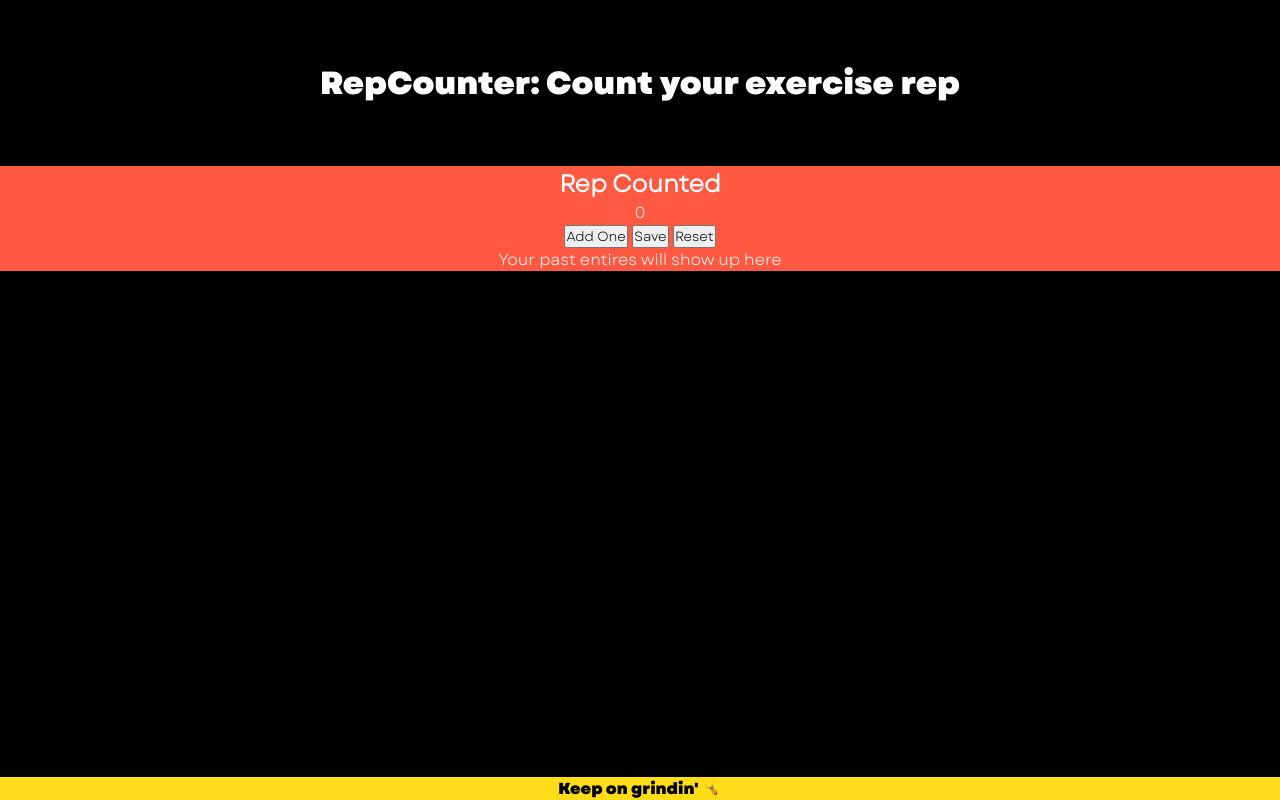
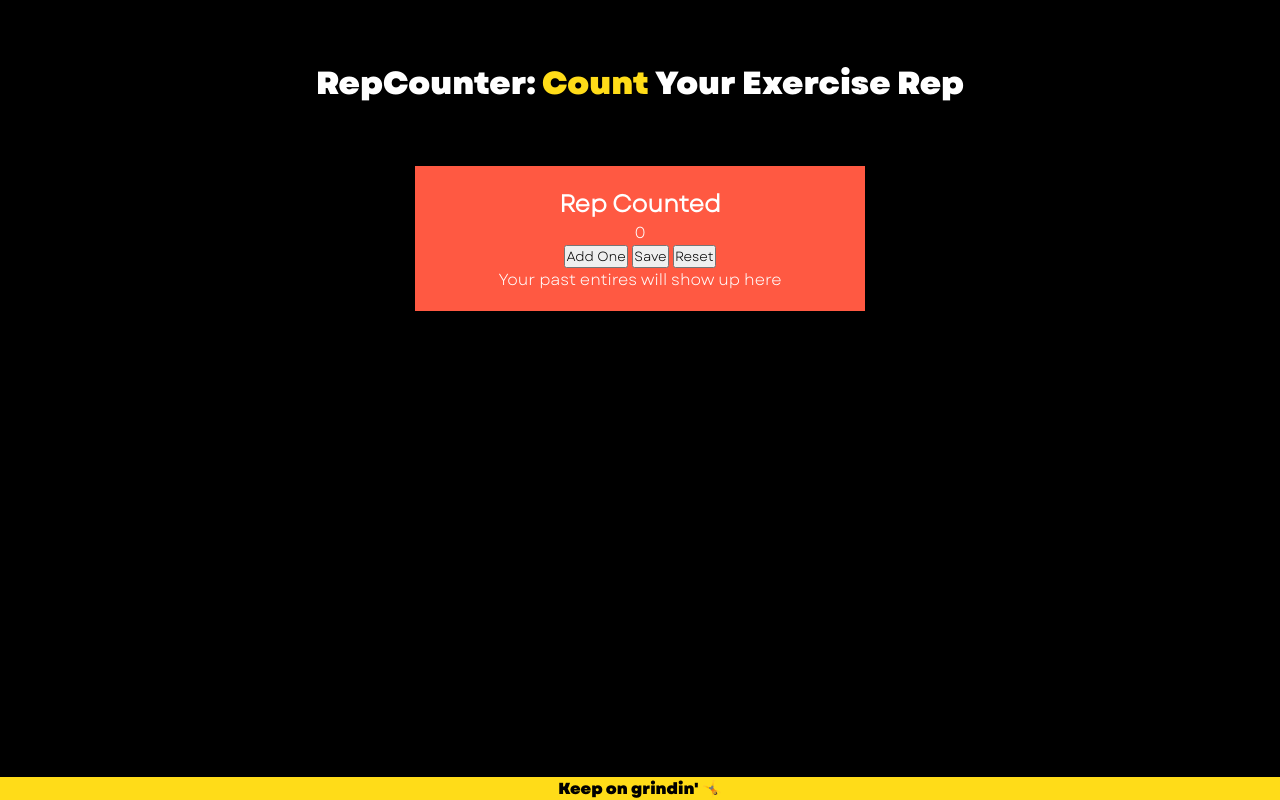
Before and after one commit to shantanuuchak/repcounter, a plain HTML site: page index.html in a window 1280 px wide. Drawn offline with Linux system fonts and the light colour scheme.

Commit message:
count box alignment

```diff
--- a/index.html
+++ b/index.html
@@ -10,7 +10,7 @@
   <body>
     <header>
       <h1 class="heading">
-        RepCounter: <span class="count">Count</span> your exercise rep
+        RepCounter: <span class="highlight">Count</span> your exercise rep
       </h1>
       <h2 class="fitness-logo"></h2>
     </header>
--- a/style.css
+++ b/style.css
@@ -24,10 +24,14 @@ header {
   margin: 50px;
   padding: 10px;
   font-family: "Garet Heavy", sans-serif;
+  text-transform: capitalize;
 }
 
 .counter-box {
   background: var(--muscle);
+  max-width: 450px;
+  margin: 10px auto;
+  padding: 20px;
 }
 
 button {
@@ -44,3 +48,6 @@ footer {
 }
 
 /* Utility Class */
+.highlight {
+  color: var(--yellow);
+}
```
